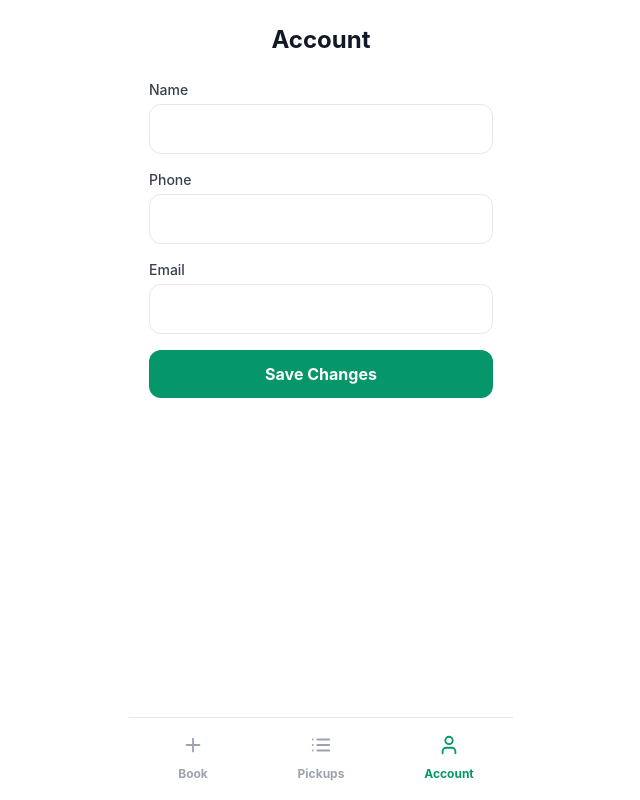
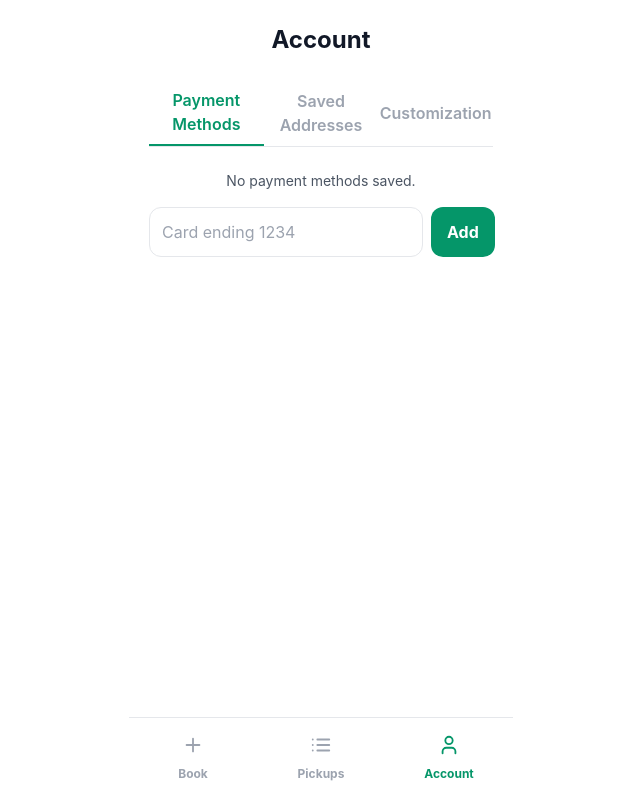
Before and after one commit to chasemarshall/trash-pickup, a React (Create React App) app: page / in a window 1280 px wide. Both pictures are taken after a click on the button "Account". Shown: the whole page, without its empty margins (319-959 px from the left). Built offline with nearby package versions, Linux system fonts and the light colour scheme; the HTML template or start-up script is replaced by a standard one.

Commit message:
feat: add account management tabs and backend hooks

```diff
--- a/src/TrashPickupApp.js
+++ b/src/TrashPickupApp.js
@@ -1,4 +1,4 @@
-import React, { useState } from 'react';
+import React, { useState, useEffect } from 'react';
 import {
   Calendar,
   MapPin,
@@ -16,6 +16,15 @@ import {
   X,
   DollarSign
 } from 'lucide-react';
+import {
+  analyzeImages,
+  createBooking,
+  fetchPaymentMethods,
+  fetchAddresses,
+  savePaymentMethod,
+  saveAddress,
+  saveCustomizationSettings
+} from './api';
 
 // ===== COMPONENTS =====
 
@@ -145,6 +154,18 @@ const TrashPickupApp = () => {
   const [uploadedPhotos, setUploadedPhotos] = useState([]);
   const [scheduledPickups, setScheduledPickups] = useState([]);
   const [accountSaved, setAccountSaved] = useState(false);
+  const [paymentMethods, setPaymentMethods] = useState([]);
+  const [savedAddresses, setSavedAddresses] = useState([]);
+  const [customSettings, setCustomSettings] = useState({ notifications: true, theme: 'light' });
+  const [analysisResult, setAnalysisResult] = useState(null);
+
+  useEffect(() => {
+    async function loadAccountData() {
+      setPaymentMethods(await fetchPaymentMethods());
+      setSavedAddresses(await fetchAddresses());
+    }
+    loadAccountData();
+  }, []);
 
   // Data
   const trashTypes = [
@@ -206,7 +227,7 @@ const TrashPickupApp = () => {
     );
   };
 
-  const handlePhotoUpload = (event) => {
+  const handlePhotoUpload = async (event) => {
     const files = Array.from(event.target.files);
     files.forEach(file => {
       const reader = new FileReader();
@@ -219,13 +240,20 @@ const TrashPickupApp = () => {
       };
       reader.readAsDataURL(file);
     });
+
+    try {
+      const result = await analyzeImages(files);
+      setAnalysisResult(result);
+    } catch (err) {
+      console.error('Image analysis failed', err);
+    }
   };
 
   const removePhoto = (photoId) => {
     setUploadedPhotos(prev => prev.filter(photo => photo.id !== photoId));
   };
 
-  const confirmBooking = () => {
+  const confirmBooking = async () => {
     const newPickup = {
       id: Date.now(),
       items: selectedItems,
@@ -236,8 +264,13 @@ const TrashPickupApp = () => {
       contact: accountInfo,
       photos: uploadedPhotos
     };
+    try {
+      await createBooking(newPickup);
       setScheduledPickups(prev => [...prev, newPickup]);
       setCurrentStep(7);
+    } catch (err) {
+      console.error('Booking failed', err);
+    }
   };
 
   const resetBooking = () => {
@@ -383,6 +416,9 @@ const TrashPickupApp = () => {
                     </div>
                   ))}
                 </div>
+              )}
+              {analysisResult && (
+                <p className="text-sm text-emerald-600">AI analysis complete.</p>
               )}
             </div>
 
@@ -633,9 +669,136 @@ const TrashPickupApp = () => {
     </div>
   );
 
-  const AccountTab = () => (
+  const AccountTab = () => {
+    const [section, setSection] = useState('payments');
+    const [newPayment, setNewPayment] = useState('');
+    const [newAddress, setNewAddress] = useState('');
+
+    const addPayment = async () => {
+      if (!newPayment) return;
+      await savePaymentMethod(newPayment);
+      setPaymentMethods(prev => [...prev, newPayment]);
+      setNewPayment('');
+    };
+
+    const addAddressHandler = async () => {
+      if (!newAddress) return;
+      await saveAddress(newAddress);
+      setSavedAddresses(prev => [...prev, newAddress]);
+      setNewAddress('');
+    };
+
+    const saveSettings = async () => {
+      await saveCustomizationSettings({ accountInfo, customSettings });
+      setAccountSaved(true);
+      setTimeout(() => setAccountSaved(false), 2000);
+    };
+
+    return (
       <div className="space-y-6">
         <h1 className="text-2xl font-bold text-gray-900 text-center">Account</h1>
+        <div className="flex border-b">
+          <button
+            onClick={() => setSection('payments')}
+            className={`flex-1 py-2 text-center font-semibold ${
+              section === 'payments'
+                ? 'text-emerald-600 border-b-2 border-emerald-600'
+                : 'text-gray-400'
+            }`}
+          >
+            Payment Methods
+          </button>
+          <button
+            onClick={() => setSection('addresses')}
+            className={`flex-1 py-2 text-center font-semibold ${
+              section === 'addresses'
+                ? 'text-emerald-600 border-b-2 border-emerald-600'
+                : 'text-gray-400'
+            }`}
+          >
+            Saved Addresses
+          </button>
+          <button
+            onClick={() => setSection('settings')}
+            className={`flex-1 py-2 text-center font-semibold ${
+              section === 'settings'
+                ? 'text-emerald-600 border-b-2 border-emerald-600'
+                : 'text-gray-400'
+            }`}
+          >
+            Customization
+          </button>
+        </div>
+
+        {section === 'payments' && (
+          <div className="space-y-4">
+            {paymentMethods.length === 0 ? (
+              <p className="text-sm text-gray-600 text-center">No payment methods saved.</p>
+            ) : (
+              <div className="space-y-2">
+                {paymentMethods.map((method, index) => (
+                  <div
+                    key={index}
+                    className="p-3 border border-gray-200 rounded-xl text-sm text-gray-700"
+                  >
+                    {method}
+                  </div>
+                ))}
+              </div>
+            )}
+            <div className="flex space-x-2">
+              <input
+                type="text"
+                value={newPayment}
+                onChange={e => setNewPayment(e.target.value)}
+                placeholder="Card ending 1234"
+                className="flex-1 border border-gray-200 rounded-xl p-3"
+              />
+              <button
+                onClick={addPayment}
+                className="bg-emerald-600 text-white px-4 rounded-xl font-bold hover:bg-emerald-700 transition-colors"
+              >
+                Add
+              </button>
+            </div>
+          </div>
+        )}
+
+        {section === 'addresses' && (
+          <div className="space-y-4">
+            {savedAddresses.length === 0 ? (
+              <p className="text-sm text-gray-600 text-center">No addresses saved.</p>
+            ) : (
+              <div className="space-y-2">
+                {savedAddresses.map((addr, index) => (
+                  <div
+                    key={index}
+                    className="p-3 border border-gray-200 rounded-xl text-sm text-gray-700"
+                  >
+                    {addr}
+                  </div>
+                ))}
+              </div>
+            )}
+            <div className="flex space-x-2">
+              <input
+                type="text"
+                value={newAddress}
+                onChange={e => setNewAddress(e.target.value)}
+                placeholder="New address"
+                className="flex-1 border border-gray-200 rounded-xl p-3"
+              />
+              <button
+                onClick={addAddressHandler}
+                className="bg-emerald-600 text-white px-4 rounded-xl font-bold hover:bg-emerald-700 transition-colors"
+              >
+                Add
+              </button>
+            </div>
+          </div>
+        )}
+
+        {section === 'settings' && (
           <div className="space-y-4">
             <div>
               <label className="block text-sm font-medium text-gray-700">Name</label>
@@ -664,21 +827,44 @@ const TrashPickupApp = () => {
                 className="mt-1 w-full border border-gray-200 rounded-xl p-3"
               />
             </div>
+            <div className="flex items-center">
+              <input
+                type="checkbox"
+                checked={customSettings.notifications}
+                onChange={e =>
+                  setCustomSettings({ ...customSettings, notifications: e.target.checked })
+                }
+                className="mr-2"
+              />
+              <span className="text-sm text-gray-700">Email notifications</span>
+            </div>
+            <div>
+              <label className="block text-sm font-medium text-gray-700">Theme</label>
+              <select
+                value={customSettings.theme}
+                onChange={e =>
+                  setCustomSettings({ ...customSettings, theme: e.target.value })
+                }
+                className="mt-1 w-full border border-gray-200 rounded-xl p-3"
+              >
+                <option value="light">Light</option>
+                <option value="dark">Dark</option>
+              </select>
+            </div>
             <button
-          onClick={() => {
-            setAccountSaved(true);
-            setTimeout(() => setAccountSaved(false), 2000);
-          }}
+              onClick={saveSettings}
               className="w-full bg-emerald-600 text-white py-3 rounded-xl font-bold hover:bg-emerald-700 transition-colors"
             >
               Save Changes
             </button>
             {accountSaved && (
-          <div className="text-sm text-center text-emerald-600">Account updated!</div>
+              <div className="text-sm text-center text-emerald-600">Settings saved!</div>
             )}
           </div>
+        )}
       </div>
     );
+  };
 
   return (
     <div className="min-h-screen bg-white">
--- /dev/null
+++ b/src/api.js
@@ -0,0 +1,55 @@
+export async function analyzeImages(files) {
+  const formData = new FormData();
+  files.forEach(file => formData.append('images', file));
+  try {
+    const response = await fetch('/api/analyze', {
+      method: 'POST',
+      body: formData
+    });
+    if (!response.ok) throw new Error('Image analysis failed');
+    return await response.json();
+  } catch (error) {
+    console.error(error);
+    return null;
+  }
+}
+
+export async function createBooking(data) {
+  try {
+    const response = await fetch('/api/bookings', {
+      method: 'POST',
+      headers: { 'Content-Type': 'application/json' },
+      body: JSON.stringify(data)
+    });
+    if (!response.ok) throw new Error('Booking failed');
+    return await response.json();
+  } catch (error) {
+    console.error(error);
+    throw error;
+  }
+}
+
+export async function fetchPaymentMethods() {
+  // Placeholder for fetching payment methods from backend
+  return [];
+}
+
+export async function savePaymentMethod(method) {
+  // Placeholder for saving a payment method
+  return method;
+}
+
+export async function fetchAddresses() {
+  // Placeholder for fetching saved addresses from backend
+  return [];
+}
+
+export async function saveAddress(address) {
+  // Placeholder for saving a new address
+  return address;
+}
+
+export async function saveCustomizationSettings(settings) {
+  // Placeholder for saving user customization settings
+  return settings;
+}
```
Lines whose indentation alone changed are shown as unchanged.
